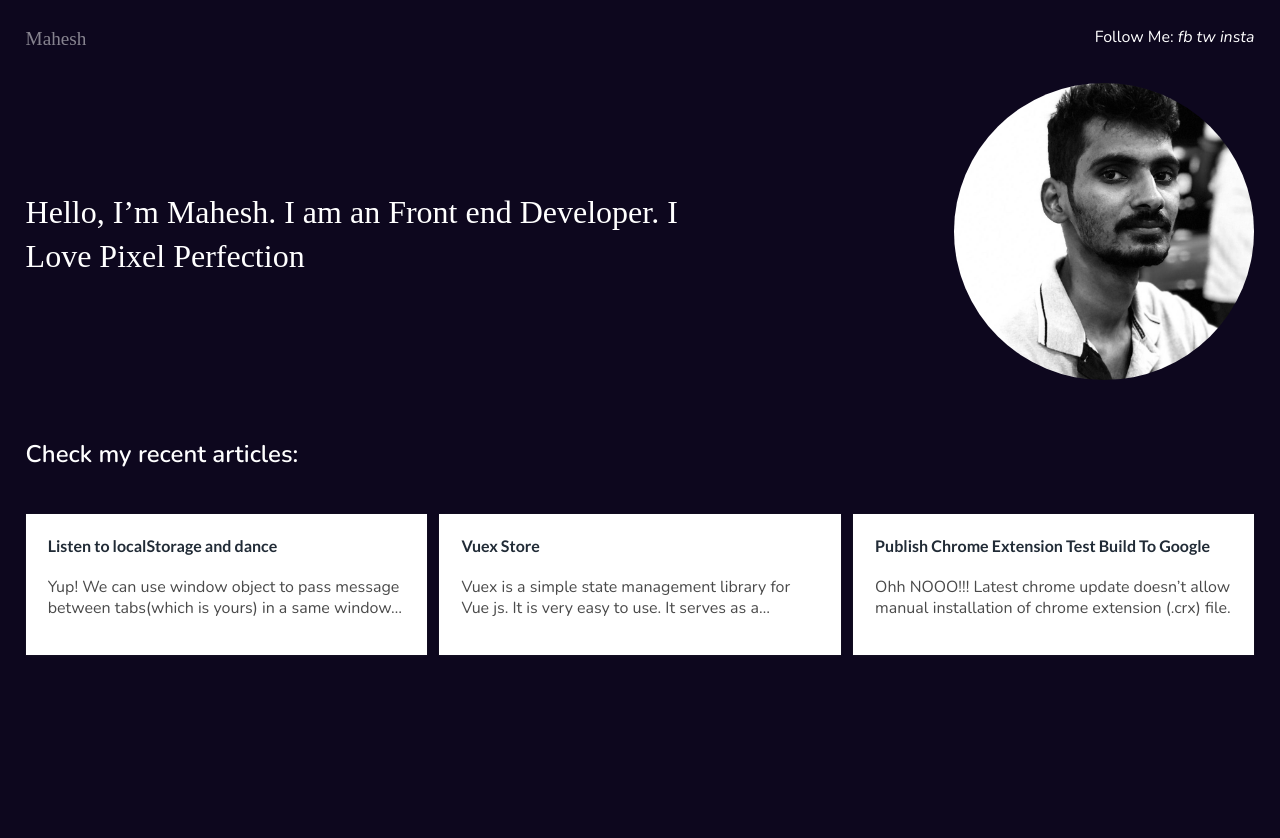
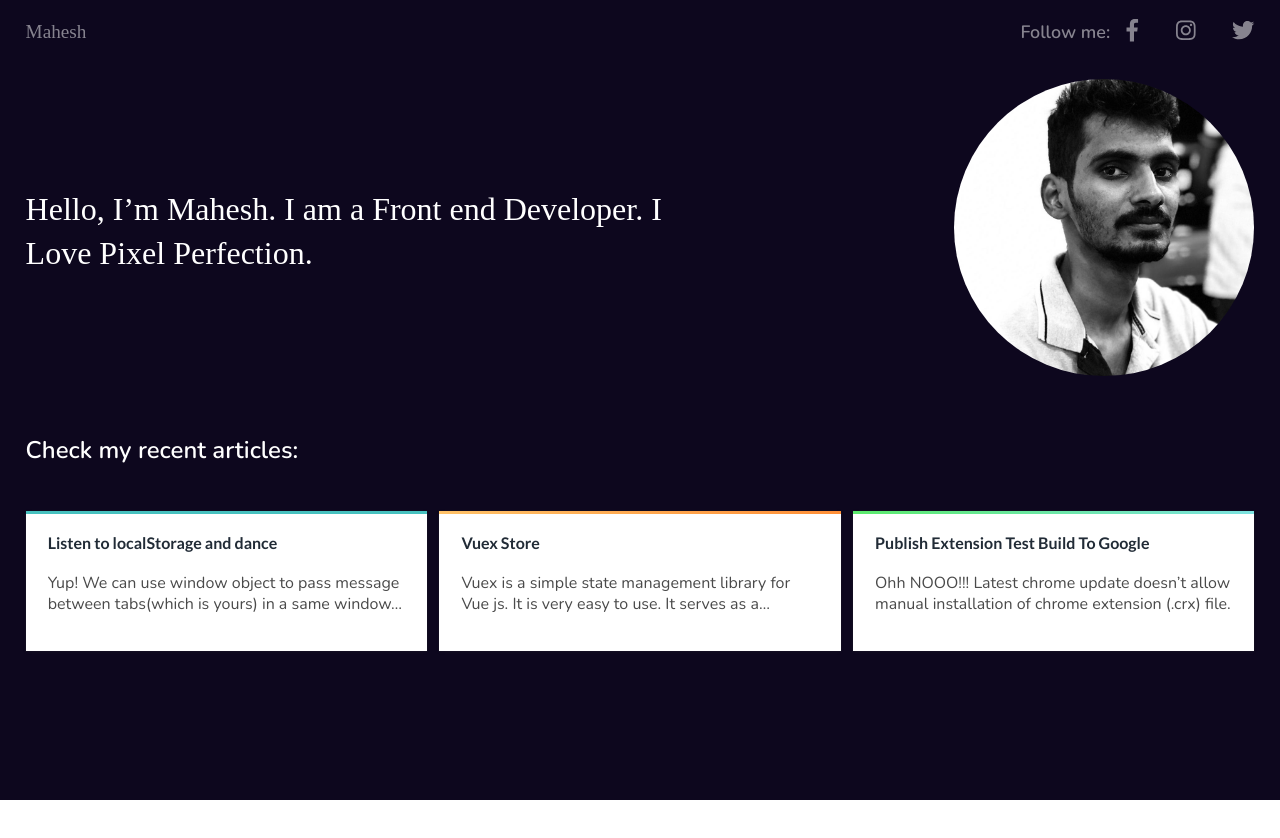
Before and after one commit to mahe9415/landing, a Vue app: page / in a window 1280 px wide. Shown: the top 838 px of the page. After the commit the page ends 800 px from the top, so only its background shows below. Built offline with nearby package versions, Linux system fonts and the light colour scheme.

Commit message:
initail version done

```diff
--- a/index.html
+++ b/index.html
@@ -4,8 +4,9 @@
     <meta charset="utf-8">
      <meta name="viewport" content="width=device-width, initial-scale=1, maximum-scale=1, user-scalable=no, minimal-ui">
     <title>Mahesh</title>
+    <script defer src="https://use.fontawesome.com/releases/v5.0.6/js/all.js"></script>
     <link href="https://fonts.googleapis.com/css?family=Open+Sans:400,600" rel="stylesheet">
-    <link href="https://fonts.googleapis.com/css?family=Nunito:300i,400,600" rel="stylesheet"
+    <link href="https://fonts.googleapis.com/css?family=Nunito:300i,400,600" rel="stylesheet">
   </head>
   <body>
     <div id="app"></div>
--- a/src/components/landing.vue
+++ b/src/components/landing.vue
@@ -3,10 +3,16 @@
     <div class="container rectangle centerify">
       <div class="header-wrapper">
       <div class="header">
-      <div class="brand brand-head"> Mahesh </div>
+      <a class="brand brand-head" href="/"> Mahesh </a>
 
       <div class="social">
-        Follow Me: <i>fb</i> <i>tw</i>  <i>insta</i>
+        <h4>Follow me:</h4>
+        <span>
+          <a href="https://facebook.com/mahesh9415" target="_blank"><i class="fab fa-facebook-f"></i></a></span>
+        <span>
+          <a href="https://www.instagram.com/__m_a_h_e__" target="_blank"><i class="fab fa-instagram"></i></a></span>
+        <span>
+          <a href="https://twitter.com/_m_a_h_e" target="_blank"><i class="fab fa-twitter"></i></a></span>
       </div>
       </div>
     </div>
@@ -14,7 +20,7 @@
 
     <div class="hero-wrapper">
       <div class="hero-container">
-      <p class="hero-txt hello-txt">Hello, I’m Mahesh. I am an Front end Developer. I Love Pixel Perfection</p>
+      <p class="hero-txt hello-txt">Hello, I’m Mahesh. I am a Front end Developer. I Love Pixel Perfection.</p>
       <div class="hero-img">
         <img class="mahe-avatar" src="/static/mahe2X.jpg" alt="">
       </div>
@@ -24,7 +30,7 @@
 <div class="articles-wrapper">
     <h2 class="articles-head">Check my recent articles:</h2>
     <div class="articles">
-      <a class="article" href="https://codeburst.io/message-passing-using-window-object-b928df8077a6" target="_blank">
+      <a class="article a1" href="https://codeburst.io/message-passing-using-window-object-b928df8077a6" target="_blank">
         <h4>Listen to localStorage and dance </h4>
         <p class="is-line-2">
          Yup! We can use window object to pass message between tabs(which is yours) in a same window. Lets walk together 🚶🏻‍♂️
@@ -32,15 +38,15 @@
       </a>
 
 
-            <a class="article" href="https://codeburst.io/vuex-store-d888de10d499" target="_blank">
+            <a class="article a2" href="https://codeburst.io/vuex-store-d888de10d499" target="_blank">
         <h4>Vuex Store</h4>
         <p class="is-line-2">
          Vuex is a simple state management library for Vue js. It is very easy to use. It serves as a centralized store for all the components in an application, with rules ensuring that the state can only be mutated in a predictable fashion.
         </p>
       </a>
 
-            <a class="article" href="https://medium.com/@mahesh9415/publish-chrome-extension-test-build-to-google-group-b4bc4d92d4d1" target="_blank">
-        <h4>Publish Chrome Extension Test Build To Google</h4>
+            <a class="article a3" href="https://medium.com/@mahesh9415/publish-chrome-extension-test-build-to-google-group-b4bc4d92d4d1" target="_blank">
+        <h4>Publish Extension Test Build To Google</h4>
         <p class="is-line-2">
         Ohh NOOO!!! Latest chrome update doesn’t allow manual installation of chrome extension (.crx) file.
         </p>
@@ -65,33 +71,91 @@ export default {
 <style scoped>
 @import url('https://fonts.googleapis.com/css?family=Lato:400,700');
 
+
+
+.social{
+  font-size: 1.12rem;
+  display: inline-flex;
+  align-items: center;
+}
+.social h4{
+    margin: 0;
+    /*font-size: 1rem;*/
+    opacity: 0.5;
+}
+.social a{
+  color: #FFFFFF;
+  opacity: 0.5;
+}
+.social span{
+  color: #FFFFFF;
+  margin-right: 2.3rem;
+  font-size: 1.4rem;
+}
+.social a:hover {
+  opacity: 1;
+}
+.social span:last-child{
+  margin-right: 0;
+}
+.social span:nth-child(2){
+  margin-left: 1rem;
+}
 .header-wrapper,.hero-wrapper,.articles-wrapper{
   width:100%;
 }
+.header-wrapper{
+  margin-top: 1rem;
+}
 .hero-wrapper{
-  margin-top: 2rem;
   margin: 2rem;
 }
 .articles{
   display: flex;
 }
+
+.a1::before,.a2::before,.a3::before{
+    content: '';
+    position: absolute;
+    top: 0;
+    left: 0;
+    width: 100%;
+    height: 3px;
+}
+.a2::before{
+      background: -webkit-linear-gradient(351deg, #FFC268 0%, #FF8F37 100%);
+    background: -o-linear-gradient(351deg, #FFC268 0%, #FF8F37 100%);
+    background: linear-gradient(81deg, #FFC268 0%, #FF8F37 100%);
+}
+.a1::before{
+  background-color: #47C1BF;
+  }
+.a3::before{
+  background: linear-gradient(296.9deg, #7DE2E1 0%, #5BEA6B 100%);
+  }
 .article{
+  position: relative;
     margin-top: 2%;
     padding:1.8%;
     text-decoration: none;
     font-family: inherit;
     font-style: inherit;
     height: 100%;
-    width: 100%;
+    width: 96.4%;
   color:#4A4A4A;
   margin-left: 1%;
   text-align: left;
   background-color: #FFFFFF;
   box-shadow: 0 0 0 1px rgba(63,63,68,0.05), 0 1px 3px 0 rgba(63,63,68,0.15);
+  transform: scale(1);
+  transition: 0.15s all ease;
+}
+.article:hover{
+  transform: translateY(-10px);
 }
 .article:first-child{
   margin-left:0;
-  border-top: #47C1BF;
+  /*border-top: 2px solid #47C1BF;*/
 }
 .article h4{
   margin-top: 0;
@@ -110,12 +174,16 @@ font-weight: 700;
   line-height: 34px;
 }
 .brand-head {
+  text-decoration: none;
   opacity: 0.5;
   color: #FFFFFF;
   font-family: Avenir;
   font-size: 1.2rem;
   font-weight: 500;
   line-height: 25px;
+}
+.brand-head:hover{
+  opacity: 1;
 }
 .hello-txt {
   /*height: 88px;*/
@@ -125,7 +193,7 @@ font-weight: 700;
   font-size: 2rem;
   font-weight: 500;
   line-height: 44px;
-  max-width: 715px;
+  max-width: 700px;
   text-align: left;
   /*margin: 2%;*/
 }
@@ -133,7 +201,7 @@ font-weight: 700;
   min-height: 100vh;
   /*height: 700px;*/
   /*width: 1280px;*/
-  padding: 2%;
+  padding: 0 2%;
   /*border: 1px solid #979797;*/
   background-color: #0D071E;
 }
@@ -148,6 +216,8 @@ font-weight: 700;
     display: flex;
     max-width: 100%;
     justify-content: space-between;
+    align-items: center;
+
     /*margin: 2%;*/
 }
 .mahe-avatar{
@@ -156,6 +226,11 @@ font-weight: 700;
 }
 .hero-img{
   max-width: 300px;
+  transform: scale(1);
+  transition: .5s all ease;
+}
+.hero-img:hover{
+    transform: rotate(10deg);
 }
 .hero-container{
     display: flex;
@@ -167,7 +242,8 @@ font-weight: 700;
   /*height: 300px*/
 }
 .centerify{
-      display: flex;
+  width: 96%;
+    display: flex;
     flex-direction: column;
     align-items: center;
     /*justify-content: center;*/
@@ -195,7 +271,6 @@ and (max-device-width : 667px){
     float: none;
   }
 .hello-txt{
-  color: red;
   text-align: center;
 }
 .hero-container{
@@ -209,6 +284,9 @@ and (max-device-width : 667px){
 }
 .article:first-child{
    margin:1rem auto;
+}
+.article h4{
+  margin: 0;
 }
 }
 
```
